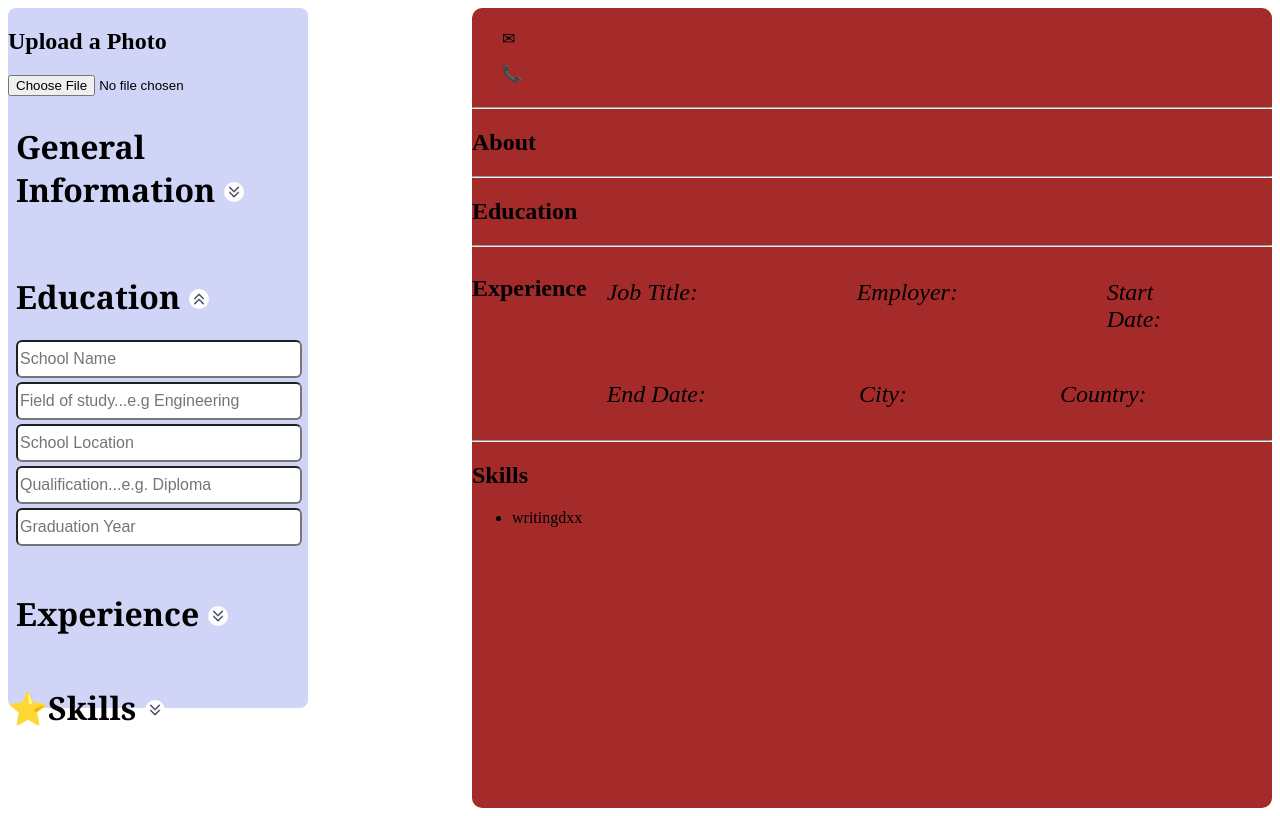
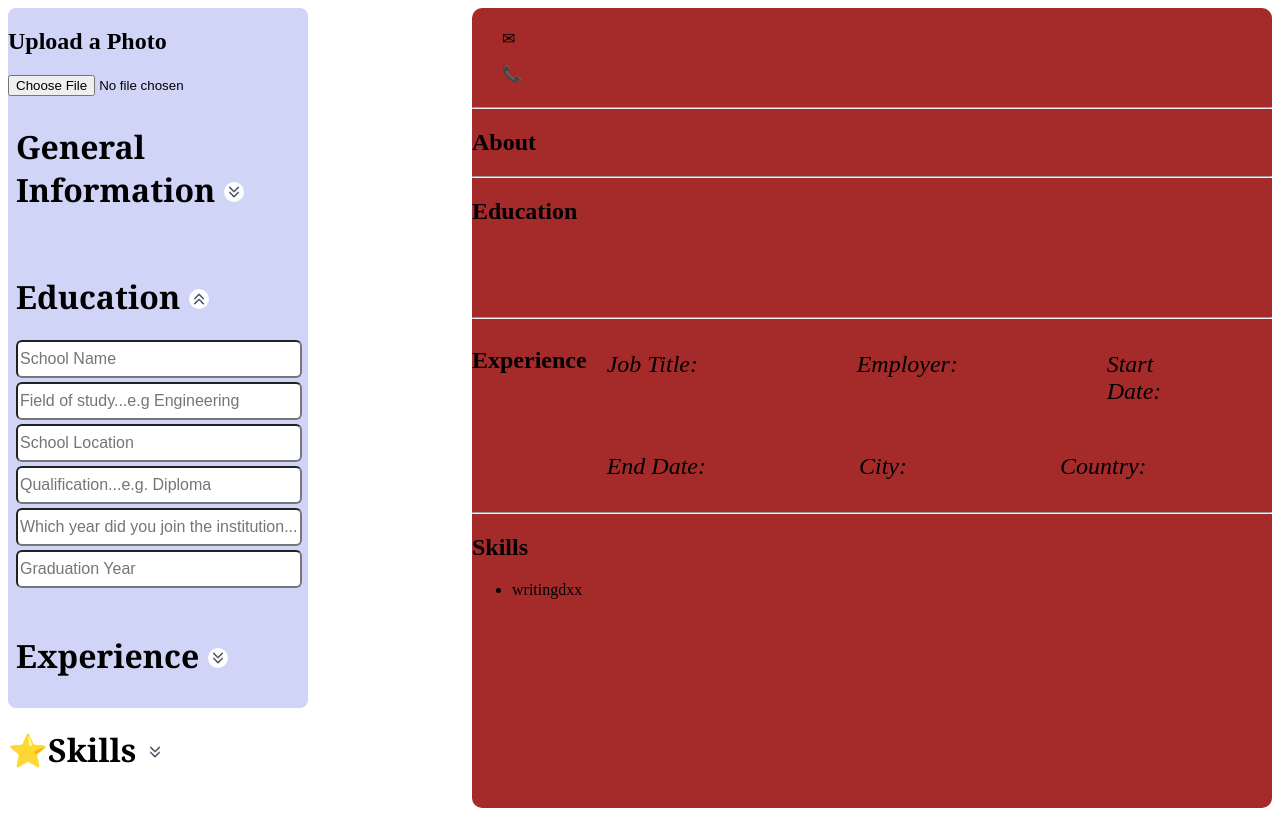
Before and after one commit to Olive-Njoroge/Cv-Project, a React (Vite) app: page / in a window 1280 px wide. Both pictures are taken after a click on the element "Education". Shown: the top 816 px of the page. Built offline with nearby package versions, Linux system fonts and the light colour scheme.

Commit message:
new additions

```diff
--- a/src/Cv.jsx
+++ b/src/Cv.jsx
@@ -3,7 +3,7 @@ import arrowDown from './assets/Arrow Down Double Icon _ Stroke _ Standard _  Do
 import arrowUp from './assets/Arrow Up Double Icon _ Stroke _ Standard _  Download on Hugeicons Pro.jpeg'
 function Cv(){
     const [name, setName] = useState({fName:"", lName: "", email: "", number: ""});
-    const [school, setSchool] = useState({name: "", study: "", loaction: "", qualification: "", graduation: ""});
+    const [school, setSchool] = useState({name: "", study: "", loaction: "", qualification: "", start: "", graduation: ""});
     const [job, setJob] = useState({job: "", employer: "", startDate: "", endDate: "", city: "", country: ""});
     const [skills, setSkills] = useState(["writing", "dxx"]);
     const [isSkillInputVisisble, setIsSkillInputVisible] = useState(false);//toggles visibility
@@ -13,6 +13,7 @@ function Cv(){
     const [showOutputs, setShowOutputs] = useState(false);
     const [displayInputs, setDisplayInputs] = useState(false);
     const [skillOutputs, setSkillOutputs] = useState(false);
+
 
     const handlePhotoChange = (e) => {
         const file = e.target.files[0];  // Get the selected file
@@ -54,6 +55,10 @@ function Cv(){
         setSchool(s => ({...s, qualification: e.target.value}))
     }
 
+    const addStartYear = (e) => {
+        setSchool(s => ({...s, start: e.target.value}))
+    }
+
     const addGraduationYear = (e) => {
         setSchool(s => ({...s, graduation: e.target.value}))
     }
@@ -81,6 +86,8 @@ function Cv(){
     const addCountry = (e) => {
         setJob(j => ({...j, country: e.target.value}))
     }
+
+
 
     const addSkill = () => {
         const newSkill = document.getElementById("newSkill").value;
@@ -157,6 +164,7 @@ function Cv(){
           <input type="text" value={school.study} onChange={addFieldOfStudy} placeholder="Field of study...e.g Engineering" />
           <input type="text" value={school.location} onChange={addSchoolLocation} placeholder="School Location" />
           <input type="text" value={school.qualification} onChange={addQualification} placeholder="Qualification...e.g. Diploma" />
+          <input type="text" value={school.start} onChange={addStartYear} placeholder="Which year did you join the institution..." />
           <input type="text" value={school.graduation} onChange={addGraduationYear} placeholder="Graduation Year" />
           {/*<button>Add</button>
           <button>Submit</button>*/}
@@ -240,11 +248,18 @@ function Cv(){
 
 
             <h2>Education</h2>
-            <p>{school.name}</p>
-            <p>{school.study}</p>
-            <p>{school.location}</p>
-            <p>{school.qualification}</p>
-            <p>{school.graduation}</p>
+            <div className="education1">
+                <p>{school.name}</p>
+                <p>{school.study}</p>
+                <p>{school.location}</p>
+            </div>
+            <div className="education2">
+                <p>{school.qualification}</p>
+                <p>{school.start}</p>
+                <p>{school.graduation}</p>
+            </div>
+
+
             <hr/>
 
 
--- a/src/index.css
+++ b/src/index.css
@@ -168,3 +168,17 @@ img{
 .job-bottom p {
     margin-right: 150px;
 }
+
+.education1{
+    display: flex;
+    justify-content: space-between;
+    margin-left: 120px;
+    max-width: 500px;
+}
+
+.education2{
+    display: flex;
+    justify-content: space-between;
+    margin-left: 120px;
+    max-width: 500px;
+}
```
